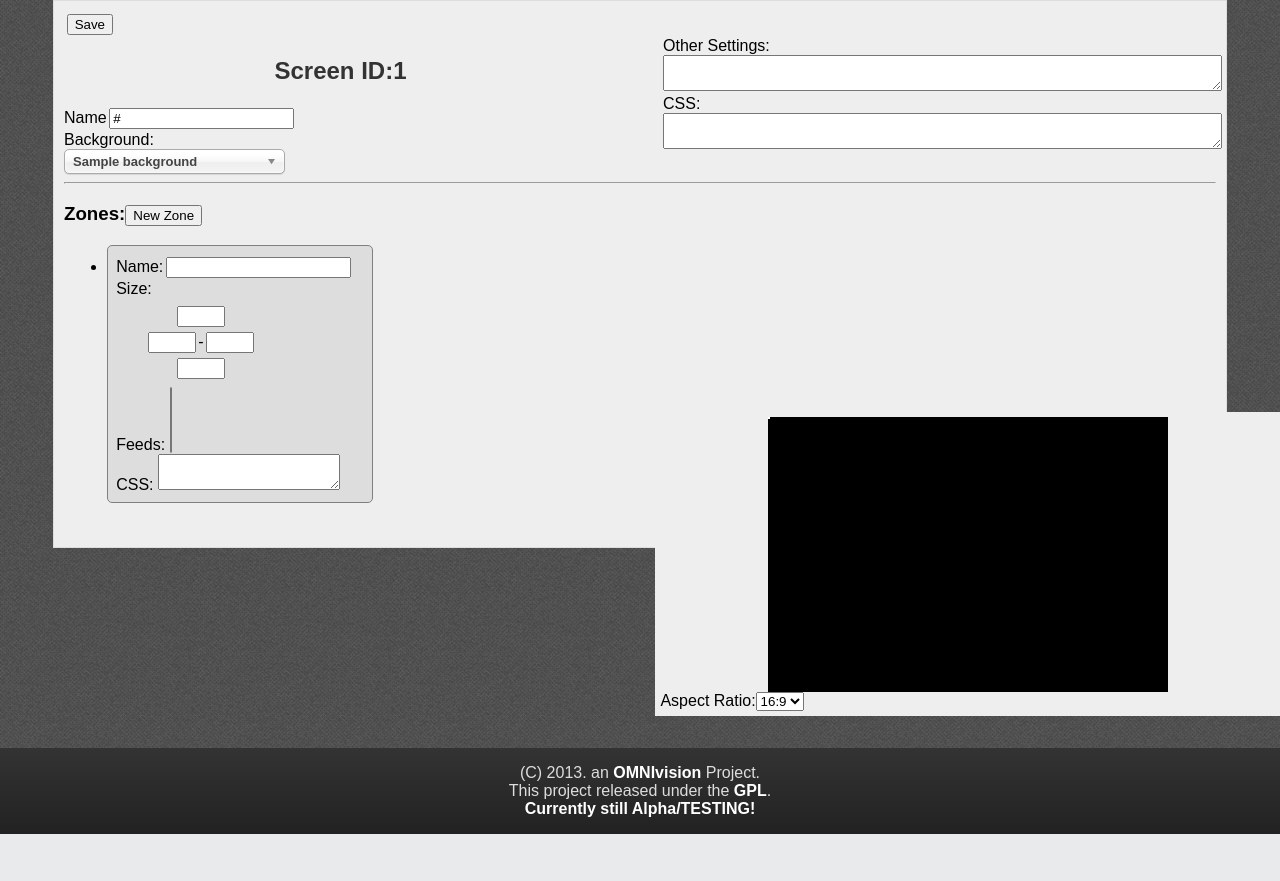
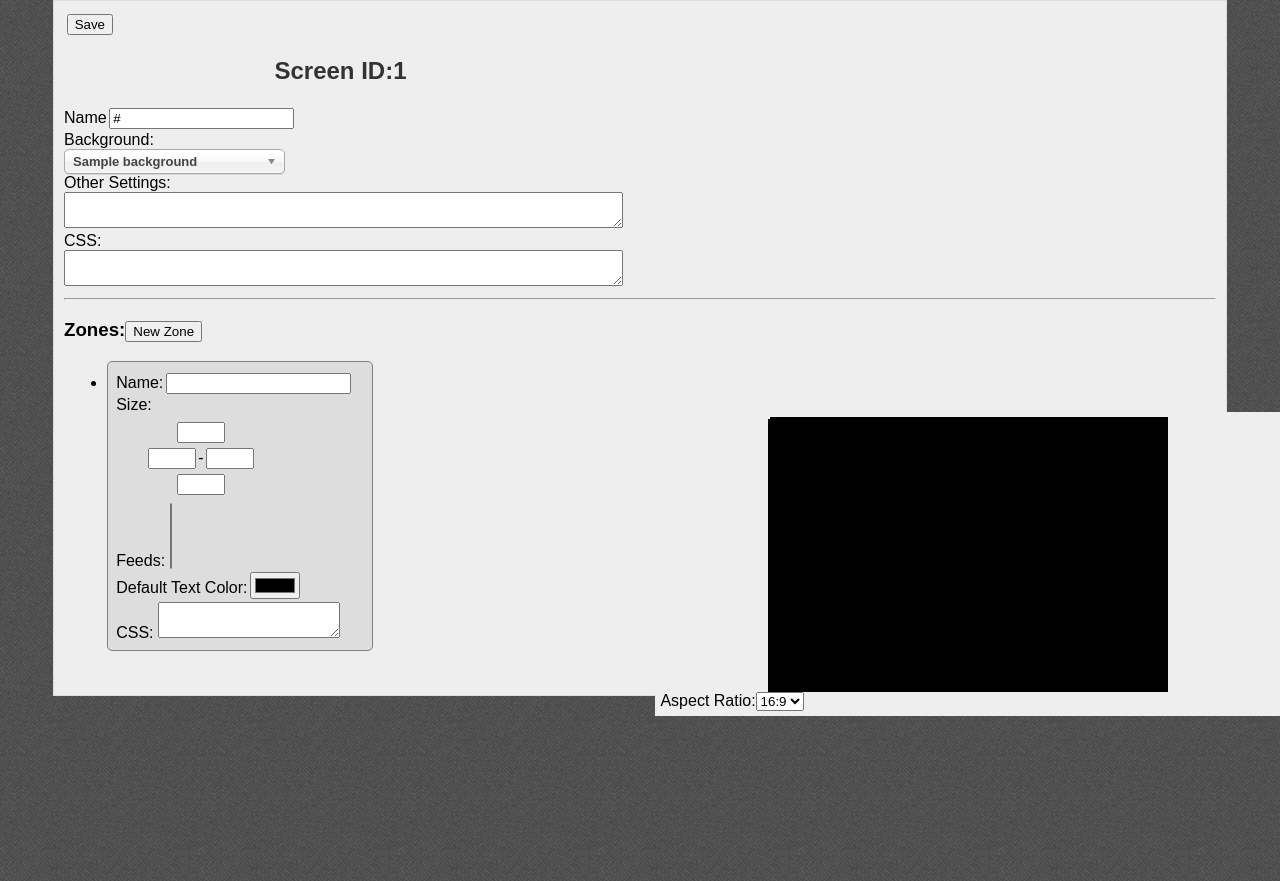
Before and after one commit to danthedeckie/streetsign, a Python web app: template app/templates/screen_editor.html in a window 1280 px wide. Shown: the part 84-965 px from the top of the page. Before the commit the page ends 918 px from the top, so only its background shows below. Run offline with Jinja, Linux system fonts and the light colour scheme; the template is opened without the code that fills it: most values are stand-ins (such as "Sample title", 1, 10 or a date in 2020).

Commit message:
added colors for zones in screen.

```diff
--- a/app/static/model_zones.js
+++ b/app/static/model_zones.js
@@ -28,17 +28,19 @@ DEFAULT_ZONE = { name: "zone",
                  left: "30%",
                  right: "30%",
                  bottom: "30%",
+                 color: '#fff',
                  feeds: [],
                  css: '',
                  classes: '' };
 
 
-var ScreenModel = function(background, other_settings, css, zones) {
+var ScreenModel = function(background, other_settings, css, zones, color) {
     var self = this;
 
     self.other_settings = ko.observable(other_settings);
     self.background = ko.observable(background);
     self.css = ko.observable(css);
+    self.color = ko.observable(color);
     self.zones = ko.observableArray();
     ko.mapping.fromJS(zones.map( function(x){
         return $.extend({}, DEFAULT_ZONE,x);
--- a/app/static/screens/main.js
+++ b/app/static/screens/main.js
@@ -79,8 +79,12 @@ function zone(container, obj) {
 
     //obj.classes.map(function(x){ $(obj.el).addClass(x);});
     //alert(obj.classes);
+    if ('color' in obj) {
+        $(obj.el).css('color', obj.color);
+    }
 
     try {
+        // this is 'tried' as we aren't sure if the data is valid CSS!
         csspairs = obj.css.split(/[\n;]+/).map(function (x) {
                                            var y = x.match(/^(.*):(.*)$/);
                                            return [y[1].trim(),y[2].trim()] } );
--- a/app/templates/screen_editor.html
+++ b/app/templates/screen_editor.html
@@ -17,9 +17,9 @@
                 <option {{ 'selected' if bg == screen.background }} value="{{bg}}">{{bg}}</option>
               {% endfor %}
             </select>
-        </label>
-  </div>
-  <div class="rightside">
+        </label><!--
+      <label>Default Text color:
+      <input name="color" data-bind="value: color" type="color"></br>-->
       Other Settings:<br/>
       <textarea name="settings" data-bind="value: other_settings" style="width: 100%"></textarea>
       CSS:<br/>
@@ -36,7 +36,7 @@
 
     <div id="my_fake_screen" class="fake_screen">
     <!-- ko foreach: zones -->
-    <div class="fake_zone" data-bind="style: { top: top, left: left, right: right, bottom: bottom}, text: name"></div>
+    <div class="fake_zone" data-bind="style: { top: top, left: left, right: right, bottom: bottom, color: color}, text: name"></div>
     <!-- /ko -->
     </div>
     Aspect Ratio:<select id="aspect">
@@ -66,6 +66,7 @@
         </select>
     </label>
   <div>
+  <label>Default Text Color:<input type="color" data-bind="value: color" /><br/>
   <label>CSS:
       <textarea data-bind="value: css" ></textarea></label>
   </div>
```
